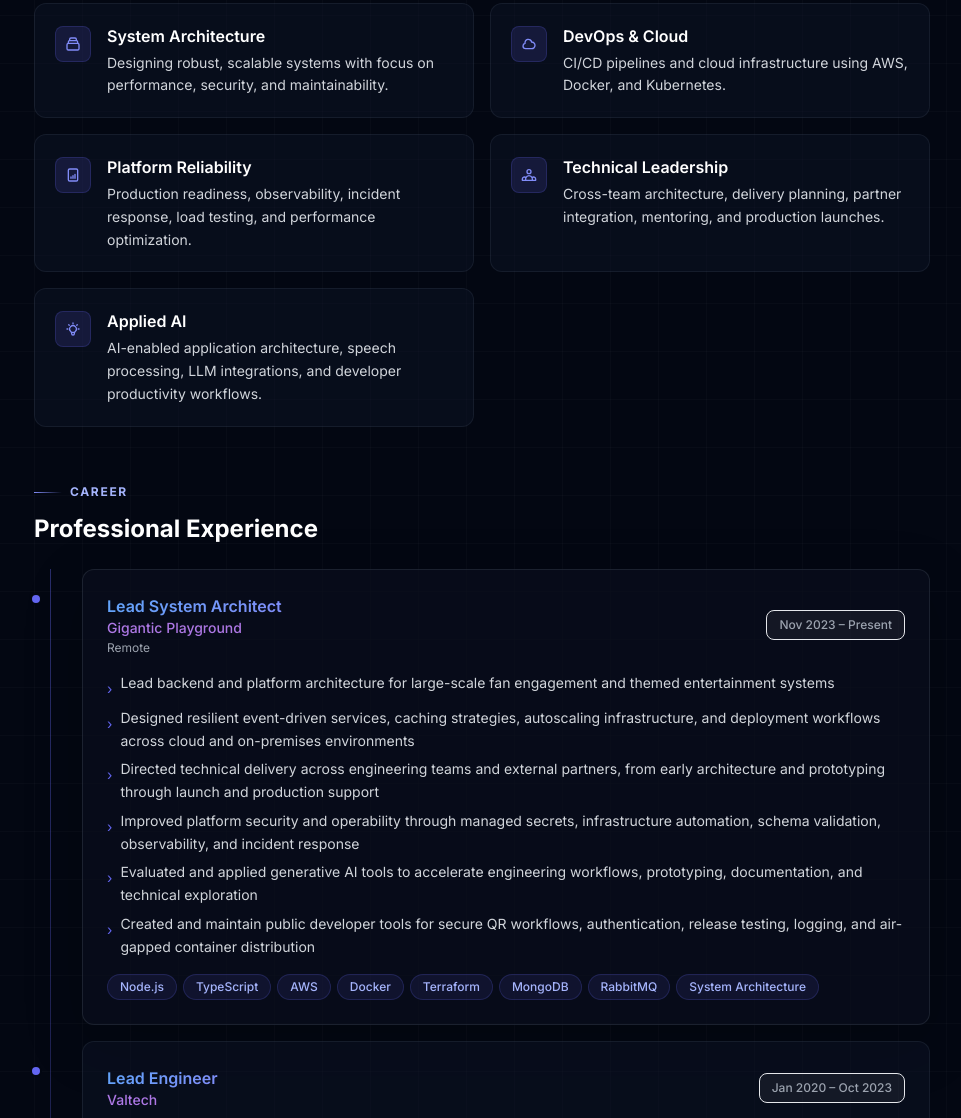
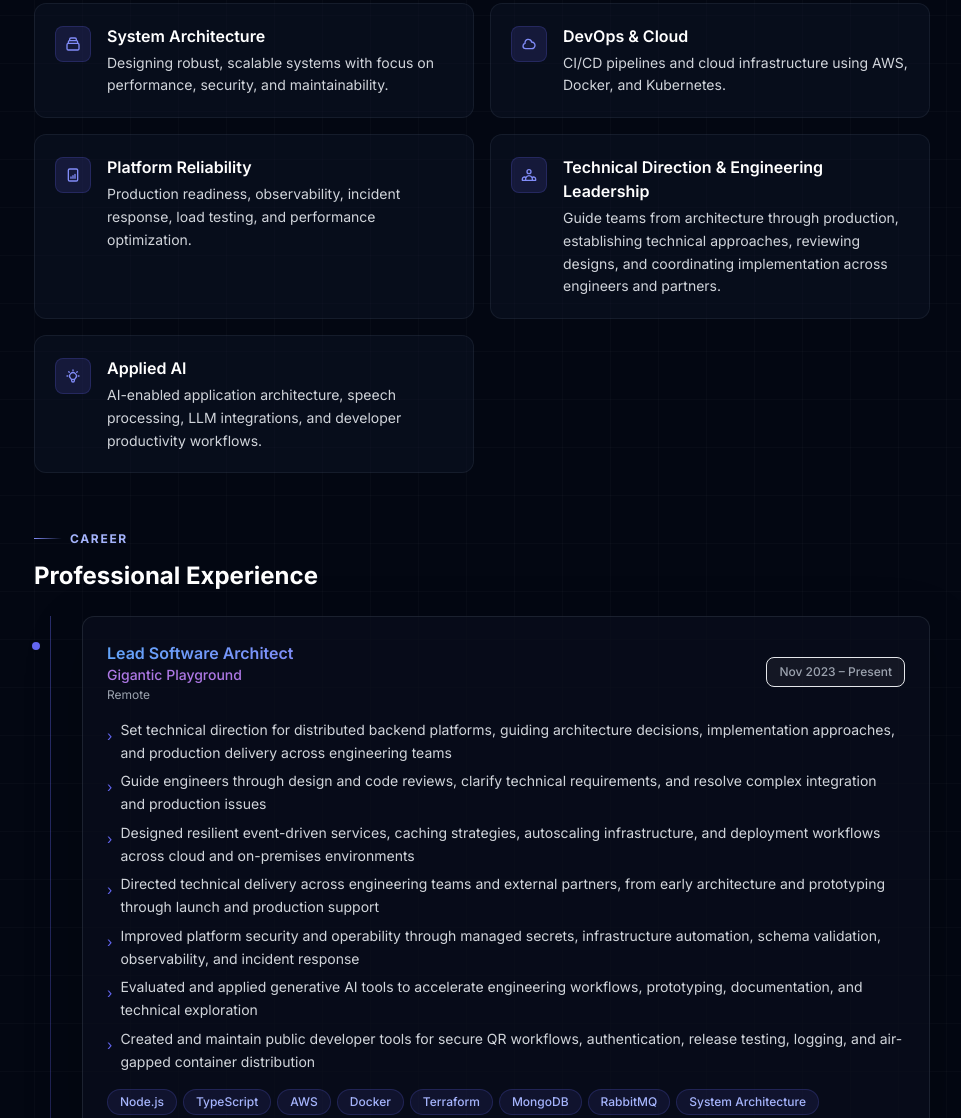
Before and after one commit to daniellmorris/daniellmorris.github.io, an Astro site: page /about in a window 1280 px wide. Shown: the part 897-2015 px from the top of the page, without its empty margins (158-1119 px from the left). Built offline with nearby package versions, Linux system fonts and the light colour scheme; Astro itself is replaced by a stand-in of ours.

Commit message:
Highlight technical direction and engineering leadership

```diff
--- a/src/pages/about.astro
+++ b/src/pages/about.astro
@@ -4,11 +4,12 @@ import Layout from '../layouts/Layout.astro';
 const experience = [
   {
     year: 'Nov 2023 – Present',
-    role: 'Lead System Architect',
+    role: 'Lead Software Architect',
     company: 'Gigantic Playground',
     location: 'Remote',
     highlights: [
-      'Lead backend and platform architecture for large-scale fan engagement and themed entertainment systems',
+      'Set technical direction for distributed backend platforms, guiding architecture decisions, implementation approaches, and production delivery across engineering teams',
+      'Guide engineers through design and code reviews, clarify technical requirements, and resolve complex integration and production issues',
       'Designed resilient event-driven services, caching strategies, autoscaling infrastructure, and deployment workflows across cloud and on-premises environments',
       'Directed technical delivery across engineering teams and external partners, from early architecture and prototyping through launch and production support',
       'Improved platform security and operability through managed secrets, infrastructure automation, schema validation, observability, and incident response',
@@ -96,8 +97,8 @@ const expertise = [
     icon: `<path stroke-linecap="round" stroke-linejoin="round" stroke-width="2" d="M9 17v-2m3 2v-4m3 4v-6m2 10H7a2 2 0 01-2-2V5a2 2 0 012-2h10a2 2 0 012 2v14a2 2 0 01-2 2z" />`
   },
   {
-    area: 'Technical Leadership',
-    description: 'Cross-team architecture, delivery planning, partner integration, mentoring, and production launches.',
+    area: 'Technical Direction & Engineering Leadership',
+    description: 'Guide teams from architecture through production, establishing technical approaches, reviewing designs, and coordinating implementation across engineers and partners.',
     icon: `<path stroke-linecap="round" stroke-linejoin="round" stroke-width="2" d="M17 20h5v-2a3 3 0 00-5.356-1.857M17 20H7m10 0v-2c0-.656-.126-1.283-.356-1.857M7 20H2v-2a3 3 0 015.356-1.857M7 20v-2c0-.656.126-1.283.356-1.857m0 0a5.002 5.002 0 019.288 0M15 7a3 3 0 11-6 0 3 3 0 016 0z" />`
   },
   {
@@ -117,7 +118,7 @@ const expertise = [
         <span class="section-kicker">About</span>
         <h1 class="text-4xl md:text-5xl font-extrabold mt-3 mb-5 gradient-text">Engineering with context</h1>
         <p class="text-lg text-gray-200 leading-relaxed max-w-2xl">
-          Hi, I'm Dan Morris — a seasoned Lead System Architect with a passion for turning complex challenges into
+          Hi, I'm Dan Morris — a seasoned Lead Software Architect with a passion for turning complex challenges into
           elegant, scalable solutions. With 15+ years in the field, I've mastered the art of building robust
           systems that seamlessly integrate sophisticated backend architectures with intuitive frontend experiences.
         </p>
--- a/src/pages/index.astro
+++ b/src/pages/index.astro
@@ -7,7 +7,7 @@ const expertise = [
   'Cloud, hybrid, and on-premises delivery',
   'Reliability and production operations',
   'Applied AI and developer enablement',
-  'Cross-team technical leadership'
+  'Technical direction and engineering leadership'
 ];
 
 const recentWork = [
@@ -62,7 +62,7 @@ const industries = [
           </h1>
           <p class="text-xl sm:text-2xl text-gray-200 font-light mb-4">Software Engineer & Architect</p>
           <p class="text-gray-300 max-w-2xl mb-8 text-base sm:text-lg leading-relaxed">
-            I design secure, scalable platforms, guide teams through complex delivery, and build open source tools that make production systems easier to operate.
+            I design secure, scalable platforms, set technical direction, and guide engineers from architecture through production delivery. I also build open source tools that make production systems easier to operate.
           </p>
           <div class="flex flex-col sm:flex-row gap-3">
             <a href="/projects" class="inline-flex justify-center items-center gap-2 px-7 py-3 rounded-xl bg-indigo-600 hover:bg-indigo-500 text-white font-semibold transition-all duration-200 shadow-lg shadow-indigo-500/25 hover:-translate-y-0.5">
```
